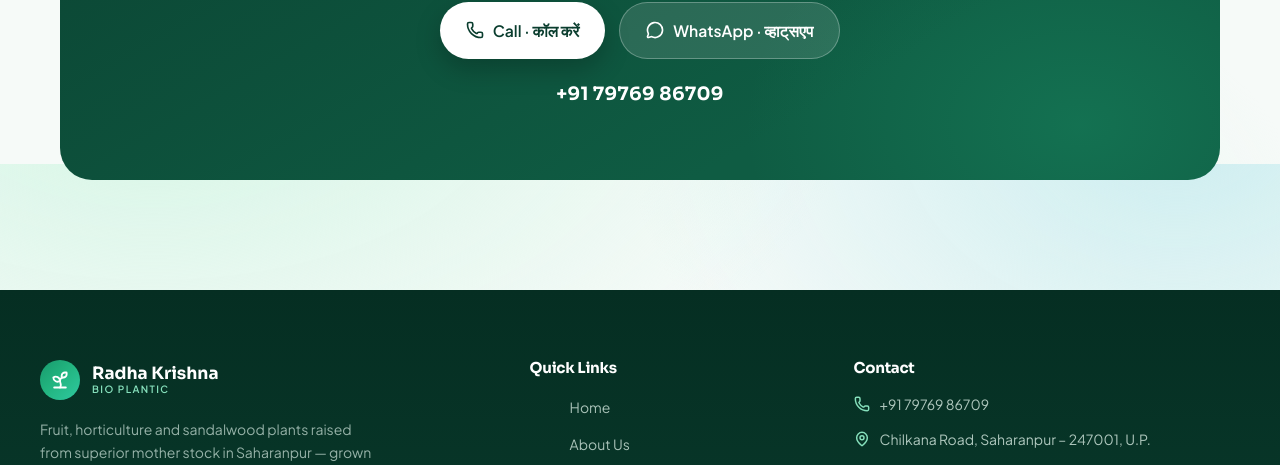
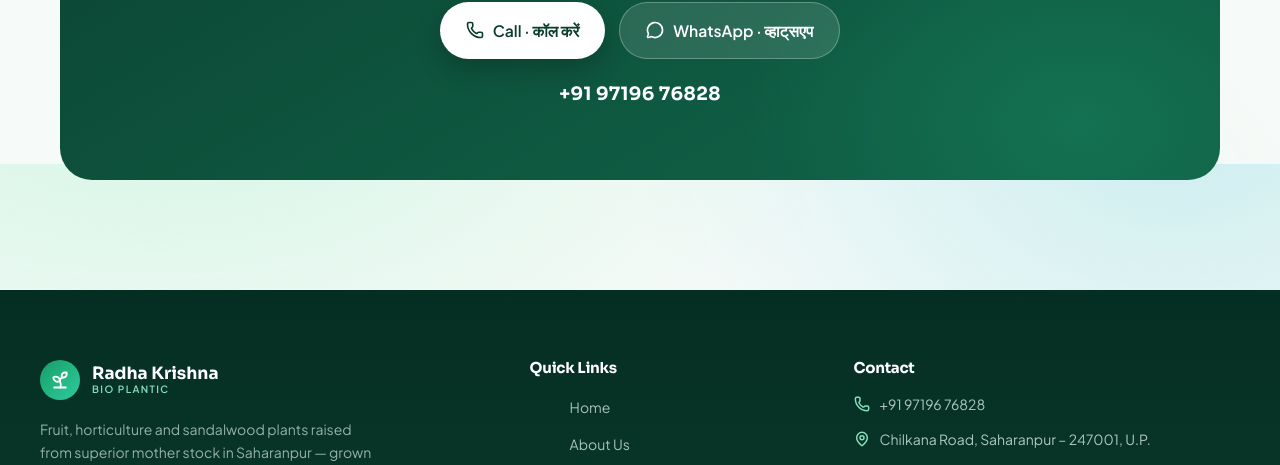
Before and after one commit to itsHellboyHere/radha-krishna-bio-plantic, a Next.js app: page /about in a window 1280 px wide. Shown: the part 3036-3501 px from the top of the page. Built offline with nearby package versions, Linux system fonts and the light colour scheme.

Commit message:
mo no changed

```diff
--- a/src/app/components/CTA/CTA.jsx
+++ b/src/app/components/CTA/CTA.jsx
@@ -4,9 +4,9 @@ import { useState } from "react";
 import { Phone, MessageCircle, MapPin, ArrowUpRight } from "lucide-react";
 import styles from "./CTA.module.css";
 
-const PHONE_DISPLAY = "+91 79769 86709";
-const PHONE_TEL = "+917976986709";
-const WA_NUMBER = "917976986709";
+const PHONE_DISPLAY = "+91 97196 76828";
+const PHONE_TEL = "+919719676828";
+const WA_NUMBER = "919719676828";
 
 export default function CTA() {
   const [form, setForm] = useState({ name: "", phone: "", plant: "" });
--- a/src/app/components/CTABand/CTABand.jsx
+++ b/src/app/components/CTABand/CTABand.jsx
@@ -1,8 +1,8 @@
 import { Phone, MessageCircle } from "lucide-react";
 import styles from "./CTABand.module.css";
 
-const PHONE_TEL = "+917976986709";
-const WA = "https://wa.me/917976986709";
+const PHONE_TEL = "+919719676828";
+const WA = "https://wa.me/919719676828";
 
 export default function CTABand() {
   return (
@@ -39,7 +39,7 @@ export default function CTABand() {
             </a>
           </div>
 
-          <p className={styles.phoneLine}>{"+91 79769 86709"}</p>
+          <p className={styles.phoneLine}>{"+91 97196 76828"}</p>
         </div>
       </div>
     </section>
--- a/src/app/components/Footer/Footer.jsx
+++ b/src/app/components/Footer/Footer.jsx
@@ -45,9 +45,9 @@ export default function Footer() {
 
         <div className={styles.contactCol}>
           <h4>Contact</h4>
-          <a href="tel:+917976986709" className={styles.cRow}>
+          <a href="tel:+919719676828" className={styles.cRow}>
             <Phone size={16} strokeWidth={2.2} />
-            +91 79769 86709
+            +91 97196 76828
           </a>
           <div className={styles.cRow}>
             <MapPin size={16} strokeWidth={2.2} />
```
